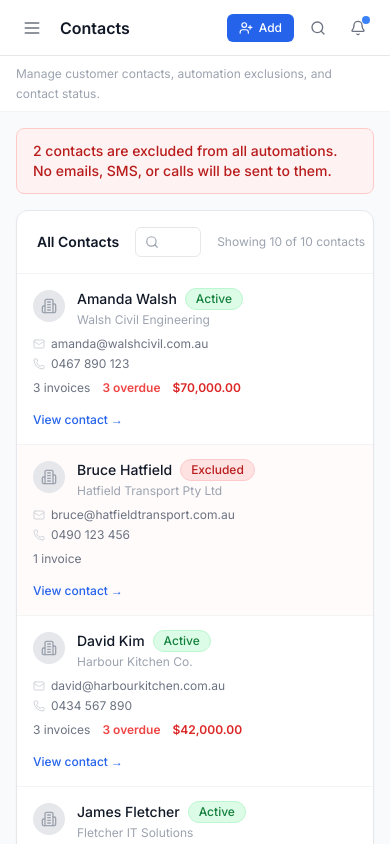
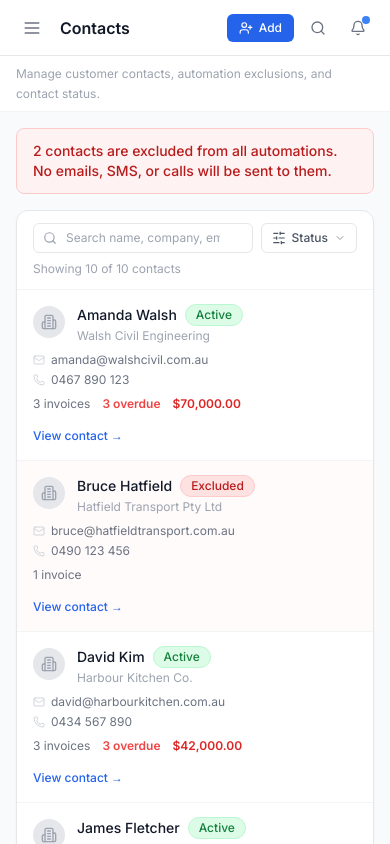
Before and after one commit to juanb-systems/RTW---Prototype-Invoice-Follow-up-Software, a Next.js app: page /contacts in a window 390 px wide. Built offline with nearby package versions, Linux system fonts and the light colour scheme.

Commit message:
Contacts: add Status filter dropdown + full-width mobile search (v2.60.0)

```diff
--- a/app/contacts/page.tsx
+++ b/app/contacts/page.tsx
@@ -7,7 +7,7 @@ import { TopBar } from "@/components/layout/TopBar";
 import { ContactStatusBadge } from "@/components/contacts/ContactStatusBadge";
 import { formatCurrency } from "@/lib/utils";
 import { useSearchStore } from "@/lib/search-store";
-import { Mail, Phone, Building2, Search, X, ChevronUp, ChevronDown, ChevronsUpDown, UserPlus } from "lucide-react";
+import { Mail, Phone, Building2, Search, X, ChevronUp, ChevronDown, ChevronsUpDown, UserPlus, SlidersHorizontal, Check } from "lucide-react";
 import type { ContactStatus } from "@/lib/types";
 
 type SortCol = "name" | "email" | "phone" | "invoices" | "totalOwed" | "overdueCount" | "status";
@@ -244,15 +244,93 @@ function AddContactModal({
   );
 }
 
+// ── Status filter dropdown ────────────────────────────────────────────────────
+
+const STATUS_OPTIONS = [
+  { value: "active",   label: "Active" },
+  { value: "excluded", label: "Excluded" },
+  { value: "on_hold",  label: "On Hold" },
+];
+
+function ContactFilterDropdown({
+  statusFilter,
+  onFilter,
+}: {
+  statusFilter: string;
+  onFilter: (v: string) => void;
+}) {
+  const [open, setOpen] = useState(false);
+  const dropRef         = useRef<HTMLDivElement>(null);
+
+  useEffect(() => {
+    function handler(e: MouseEvent) {
+      if (dropRef.current && !dropRef.current.contains(e.target as Node)) setOpen(false);
+    }
+    if (open) document.addEventListener("mousedown", handler);
+    return () => document.removeEventListener("mousedown", handler);
+  }, [open]);
+
+  const active = STATUS_OPTIONS.find(o => o.value === statusFilter);
+  const isFiltered = statusFilter !== "all";
+
+  return (
+    <div ref={dropRef} className="relative flex-shrink-0">
+      <button
+        onClick={() => setOpen(v => !v)}
+        className={`flex items-center gap-1.5 rounded-md border px-2.5 py-1.5 text-xs font-medium transition-colors ${
+          isFiltered
+            ? "border-blue-400 bg-blue-50 text-blue-700"
+            : "border-gray-200 text-gray-600 hover:bg-gray-50"
+        }`}
+      >
+        <SlidersHorizontal className="h-3.5 w-3.5 flex-shrink-0" />
+        <span>{isFiltered ? active?.label : "Status"}</span>
+        <ChevronDown className={`h-3 w-3 opacity-60 flex-shrink-0 transition-transform ${open ? "rotate-180" : ""}`} />
+      </button>
+      {open && (
+        <div className="absolute right-0 top-full mt-1 w-40 rounded-xl border border-gray-200 bg-white shadow-xl z-50 overflow-hidden">
+          {isFiltered && (
+            <>
+              <button
+                onClick={() => { onFilter("all"); setOpen(false); }}
+                className="flex w-full items-center gap-2 px-3 py-2 text-xs text-gray-500 hover:bg-gray-50 transition-colors"
+              >
+                <X className="h-3.5 w-3.5 flex-shrink-0" />
+                All contacts
+              </button>
+              <div className="border-t border-gray-100" />
+            </>
+          )}
+          {STATUS_OPTIONS.map(opt => (
+            <button
+              key={opt.value}
+              onClick={() => { onFilter(opt.value); setOpen(false); }}
+              className={`flex w-full items-center justify-between px-3 py-2 text-xs font-medium transition-colors ${
+                statusFilter === opt.value
+                  ? "bg-blue-50 text-blue-700"
+                  : "text-gray-700 hover:bg-gray-50"
+              }`}
+            >
+              <span>{opt.label}</span>
+              {statusFilter === opt.value && <Check className="h-3.5 w-3.5 text-blue-600" />}
+            </button>
+          ))}
+        </div>
+      )}
+    </div>
+  );
+}
+
 // ── Contacts page ─────────────────────────────────────────────────────────────
 
 export default function ContactsPage() {
   const router = useRouter();
-  const [contacts, setContacts] = useState<ContactRow[]>([]);
-  const [sortCol, setSortCol]   = useState<SortCol>("name");
-  const [sortDir, setSortDir]   = useState<SortDir>("asc");
-  const [loading, setLoading]   = useState(true);
-  const [showAdd, setShowAdd]   = useState(false);
+  const [contacts, setContacts]     = useState<ContactRow[]>([]);
+  const [sortCol, setSortCol]       = useState<SortCol>("name");
+  const [sortDir, setSortDir]       = useState<SortDir>("asc");
+  const [loading, setLoading]       = useState(true);
+  const [showAdd, setShowAdd]       = useState(false);
+  const [statusFilter, setStatusFilter] = useState<string>("all");
 
   // Shared search state — also written by the TopBar search input
   const { query, setQuery, clear } = useSearchStore();
@@ -276,7 +354,12 @@ export default function ContactsPage() {
     }
   }
 
-  const filtered = contacts.filter((c) => {
+  const filtered = contacts
+    .filter((c) => {
+      if (statusFilter !== "all") return c.status === statusFilter;
+      return true;
+    })
+    .filter((c) => {
     if (!query.trim()) return true;
     const q = query.toLowerCase().trim();
     const normQ = normaliseAmount(q);
@@ -360,15 +443,16 @@ export default function ContactsPage() {
         )}
 
         <div className="rounded-xl border border-gray-200 bg-white shadow-sm overflow-hidden">
-          <div className="px-5 py-4 border-b border-gray-100 flex items-center gap-4">
-            <h2 className="text-sm font-semibold text-gray-900 shrink-0">All Contacts</h2>
-            {/* In-table search — shares the same store state as the TopBar search */}
-            <div className="relative flex-1 max-w-sm">
+          {/* Toolbar: search + status filter + count */}
+          <div className="px-4 sm:px-5 py-3 border-b border-gray-100 space-y-2">
+            {/* Row 1: search + filter */}
+            <div className="flex items-center gap-2">
+              <div className="relative flex-1 min-w-0">
                 <Search className="absolute left-2.5 top-1/2 -translate-y-1/2 h-3.5 w-3.5 text-gray-400 pointer-events-none" />
                 <input
                   ref={searchRef}
                   type="text"
-                placeholder="Search by name, company, email, phone, status…"
+                  placeholder="Search name, company, email…"
                   value={query}
                   onChange={(e) => setQuery(e.target.value)}
                   className="w-full rounded-md border border-gray-200 pl-8 pr-8 py-1.5 text-xs focus:border-blue-400 focus:outline-none"
@@ -383,9 +467,17 @@ export default function ContactsPage() {
                   </button>
                 )}
               </div>
-            <span className="text-xs text-gray-400 shrink-0 ml-auto">
+              <ContactFilterDropdown statusFilter={statusFilter} onFilter={setStatusFilter} />
+            </div>
+            {/* Row 2: count */}
+            <p className="text-xs text-gray-400">
               {loading ? "Loading…" : `Showing ${sorted.length} of ${contacts.length} contacts`}
+              {statusFilter !== "all" && (
+                <span className="ml-1 text-blue-600 font-medium">
+                  · {STATUS_OPTIONS.find(o => o.value === statusFilter)?.label} only
                 </span>
+              )}
+            </p>
           </div>
 
           {loading ? (
--- a/package.json
+++ b/package.json
@@ -1,6 +1,6 @@
 {
   "name": "collectpilot-prototype",
-  "version": "2.59.0",
+  "version": "2.60.0",
   "private": true,
   "scripts": {
     "dev": "next dev",
```
Also changed, not shown: 1 other file (tests, documents, lock files or other folders). Lines whose indentation alone changed are shown as unchanged.
